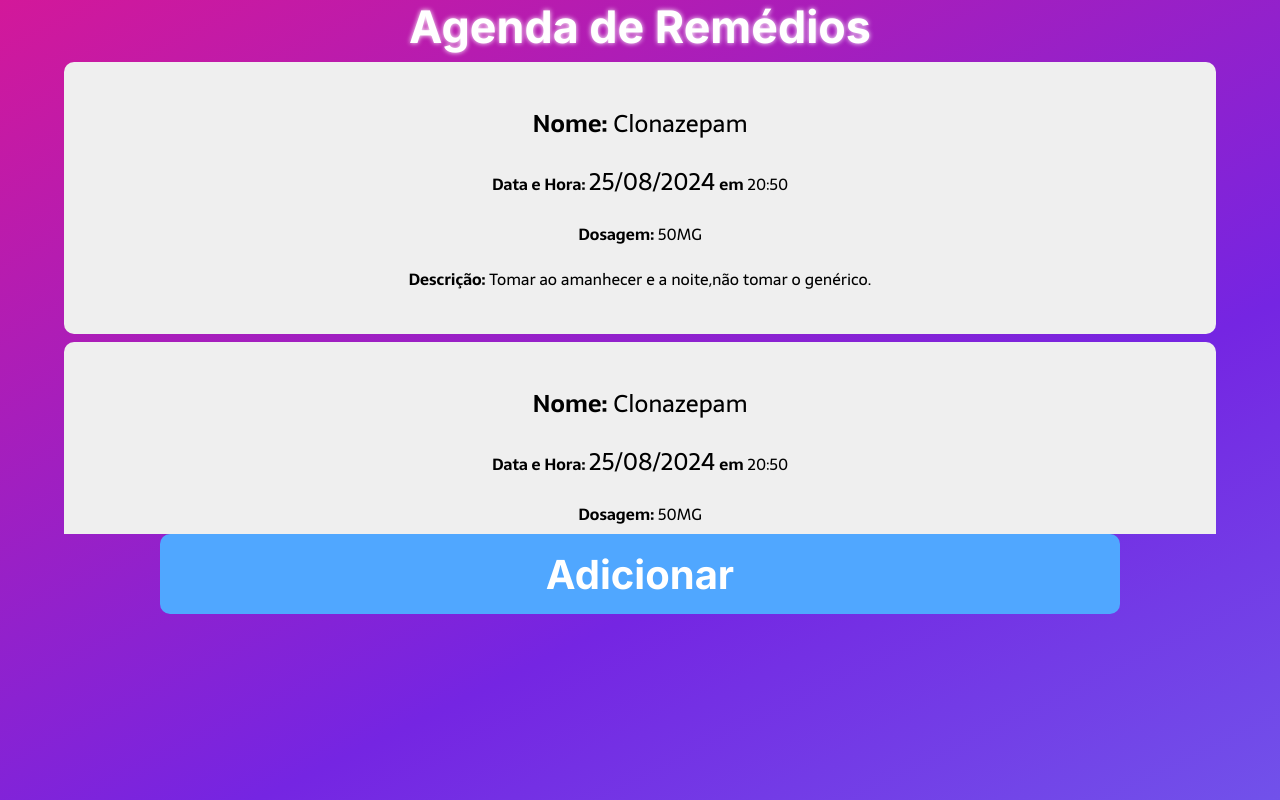
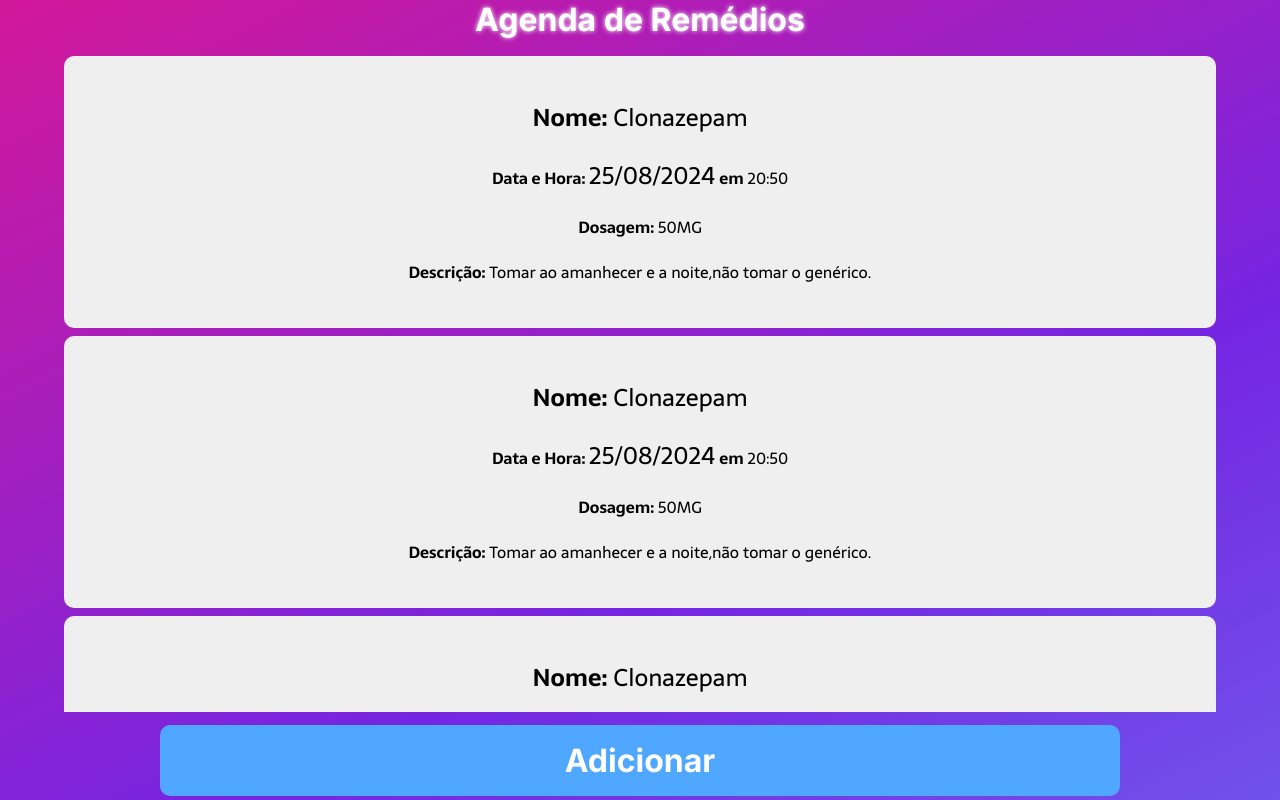
Before and after one commit to AndreyMateus/agenda_de_remedios, a plain HTML site: page index.html in a window 1280 px wide. Drawn offline with Linux system fonts and the light colour scheme.

Commit message:
fix any spaces

```diff
--- a/css/style.css
+++ b/css/style.css
@@ -7,7 +7,7 @@
 .h1 {
     text-align: center;
     color: #fff;
-    font-size: 2.8rem;
+    font-size: 2rem;
     font-family: "Inter", sans-serif;
     font-optical-sizing: auto;
     font-weight: bold;
@@ -17,6 +17,9 @@
 .body {
     overflow-x: hidden;
     overflow-y: hidden;
+    justify-content: space-between;
+    flex-direction: column;
+    display: flex;
 }
 
 .gradient {
@@ -44,9 +47,9 @@
 .btn-add {
     text-align: center;
     width: 75%;
-    height: 5rem;
+    padding: 1rem;
 
-    font-size: 2.5rem;
+    font-size: 2rem;
     color: #fff;
     background-color: #50A7FF;
     border-radius: 10px;
@@ -60,7 +63,7 @@
 
 .section-remedies {
     overflow-y: scroll;
-    height: 60%;
+    height: 83%;
     width: 100%;
     border-radius: 10px;
 }
```
